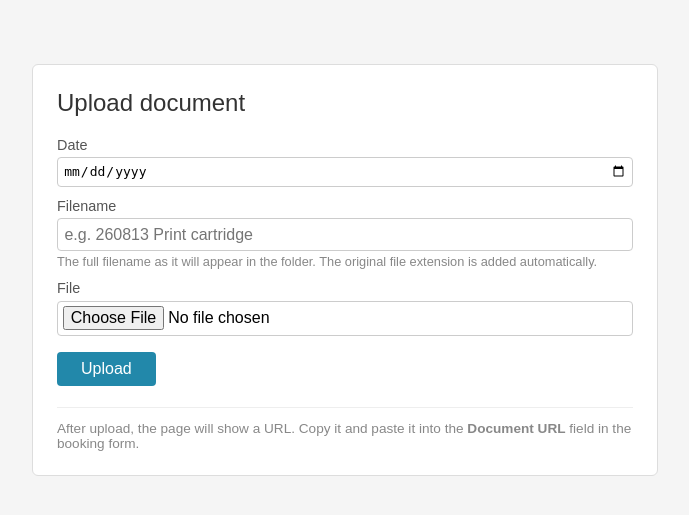
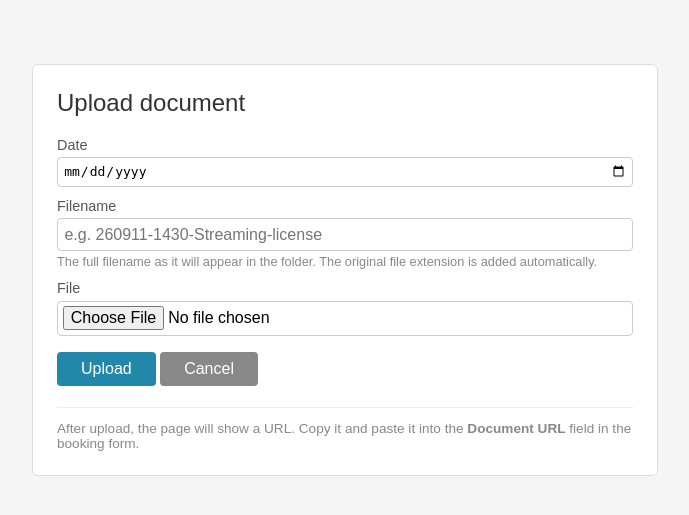
Before and after one commit to easycoder/stream, a PHP site: page /upload.php in a window 1280 px wide. Shown: the top 515 px of the page, without its empty margins (295-984 px from the left). Run offline with PHP 8.4, Linux system fonts and the light colour scheme; the visitor is signed in with stand-in values (Sample User, id 1).

Commit message:
2609111604

```diff
--- a/admin.json
+++ b/admin.json
@@ -456,6 +456,7 @@
             ],
             "$NameLabel": {
               "#element": "label",
+              "@id": "name-label",
               "#content": "Name / Deceased",
               "width": "120px",
               "flex-shrink": "0",
--- a/email2.json
+++ b/email2.json
@@ -12,7 +12,7 @@
         "",
         "[TRIBUTE]",
         "",
-        "If you download the video onto your computer or a mobile device, it will become a permanent copy for you to keep. You can share it with anyone who was perhaps unable to attend the service on the day. This link will remain active for a couple of months; after that we keep a backup copy of all services should they be lost.",
+        "Please be sure to download the video onto your computer or a mobile device, where it will become a permanent copy for you to keep. You can share it with anyone who was perhaps unable to attend the service on the day. This link will be active for a couple of months; after that we cannot guarantee it will remain available.",
         "",
         "May I take this opportunity to wish you and the family well, and send you my highest hopes for the future.",
         "",
--- a/reasonix.toml
+++ b/reasonix.toml
@@ -1,2 +1,2 @@
 [permissions]
-allow = ["Edit", "Bash(cd /home/graham/dev/stream && python3 asdoc-check.py --write admin-main.as 2>&1)", "Bash(cd /home/graham/dev/stream && python3 asdoc-check.py --write admin-main.as 2>&1 || true)", "Bash(cd /home/graham/dev/stream && python3 -c \"\nimport sys\nsys.stdout.isatty = lambda: False\nexec(open('asdoc-check.py').read())\n\" --write admin-main.as 2>&1 || echo \"Script failed, checking hash state manually\")", "explore", "Bash(python3 asdoc-check.py --write admin-main.as 2>&1 | head -30)"]
+allow = ["Edit", "Bash(cd /home/graham/dev/stream && python3 asdoc-check.py --write admin-main.as 2>&1)", "Bash(cd /home/graham/dev/stream && python3 asdoc-check.py --write admin-main.as 2>&1 || true)", "Bash(cd /home/graham/dev/stream && python3 -c \"\nimport sys\nsys.stdout.isatty = lambda: False\nexec(open('asdoc-check.py').read())\n\" --write admin-main.as 2>&1 || echo \"Script failed, checking hash state manually\")", "explore", "Bash(python3 asdoc-check.py --write admin-main.as 2>&1 | head -30)", "Bash=echo \"=== manifest ===\"; curl -sS --max-time 25 https://dl.reasonix.io/latest/latest.json | head -c 4000; echo; echo \"=== exit=$? ===\"", "Bash=echo \"=== version ===\"; reasonix --version 2>&1; echo \"=== update help ===\"; reasonix update --help 2>&1 | head -40"]
--- a/upload.php
+++ b/upload.php
@@ -118,6 +118,7 @@ if ($_SERVER['REQUEST_METHOD'] === 'POST') {
         .url { background: #eef; padding: 0.5em; border: 1px solid #aac; border-radius: 4px; word-break: break-all; font-family: monospace; font-size: 1.1em; }
         .ok { color: #080; font-weight: bold; }
         .btn { display: inline-block; margin-top: 1em; padding: 0.5em 1em; background: #28a; color: #fff; border: 0; border-radius: 4px; text-decoration: none; cursor: pointer; font-size: 1em; }
+        .btn-quiet { background: #888; }
     </style></head><body>';
     echo '<div class="box">';
     echo '<p class="ok">✓ Upload complete</p>';
@@ -126,7 +127,9 @@ if ($_SERVER['REQUEST_METHOD'] === 'POST') {
     echo '<p><strong>URL (copy this):</strong></p>';
     echo '<div class="url">' . htmlspecialchars($fileUrl) . '</div>';
     echo '<p><button class="btn" onclick="navigator.clipboard.writeText(\'' . htmlspecialchars($fileUrl, ENT_QUOTES) . '\').then(()=>this.textContent=\'Copied!\')">Copy URL</button>';
-    echo ' <a class="btn" href="' . htmlspecialchars($fileUrl) . '" target="_blank">View file</a></p>';
+    echo ' <a class="btn" href="' . htmlspecialchars($fileUrl) . '" target="_blank">View file</a>';
+    echo ' <a class="btn btn-quiet" href="admin.html" onclick="if (window.history.length > 2) { window.history.go(-2); return false; }">Back to admin</a></p>';
+    echo '<script>try{localStorage.setItem(\'stream.pendingDocumentUrl\', ' . json_encode($fileUrl) . ');}catch(e){}</script>';
     echo '</div></body></html>';
     exit;
 }
@@ -187,6 +190,8 @@ $presetName = isset($_GET['name']) ? htmlspecialchars(trim($_GET['name'])) : '';
         cursor: pointer;
     }
     .btn:hover { background: #1a7; }
+    .btn-quiet { background: #888; }
+    .btn-quiet:hover { background: #666; }
     .note { margin-top: 1.5em; font-size: 0.85em; color: #888; border-top: 1px solid #eee; padding-top: 1em; }
 </style>
 </head>
@@ -198,13 +203,14 @@ $presetName = isset($_GET['name']) ? htmlspecialchars(trim($_GET['name'])) : '';
     <input type="date" id="date" name="date" value="<?php echo $presetDate; ?>" required>
 
     <label for="filename">Filename</label>
-    <input type="text" id="filename" name="filename" value="<?php echo $presetName; ?>" placeholder="e.g. 260813 Print cartridge" required>
+    <input type="text" id="filename" name="filename" value="<?php echo $presetName; ?>" placeholder="e.g. 260911-1430-Streaming-license" required>
     <div class="hint">The full filename as it will appear in the folder. The original file extension is added automatically.</div>
 
     <label for="file">File</label>
     <input type="file" id="file" name="file" required>
 
     <button type="submit" class="btn">Upload</button>
+    <button type="button" class="btn btn-quiet" onclick="if (window.history.length > 1) { window.history.back(); } else { window.location.href = 'admin.html'; }">Cancel</button>
 </form>
 <div class="note">
     After upload, the page will show a URL. Copy it and paste it into the
```
Also changed, not shown: 1 other file.
